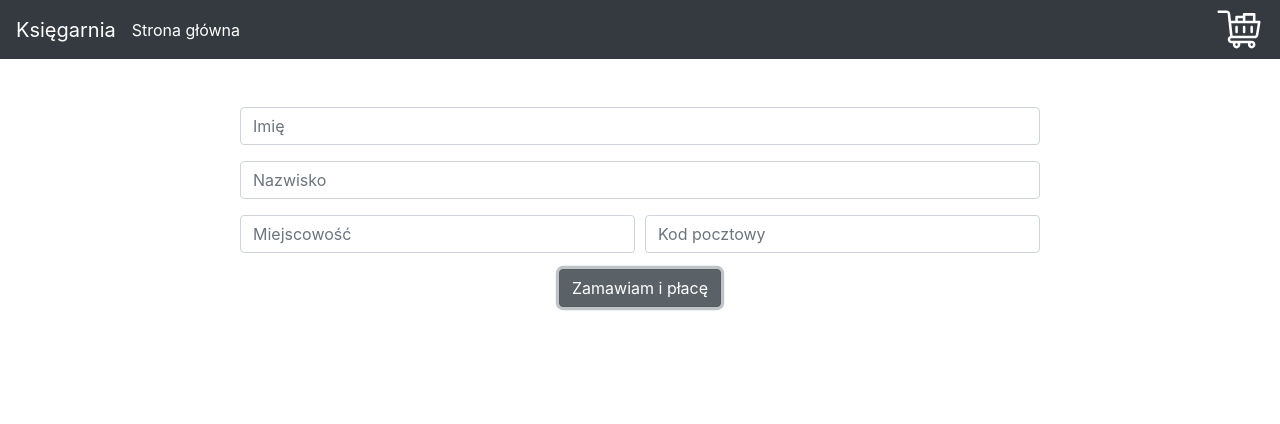
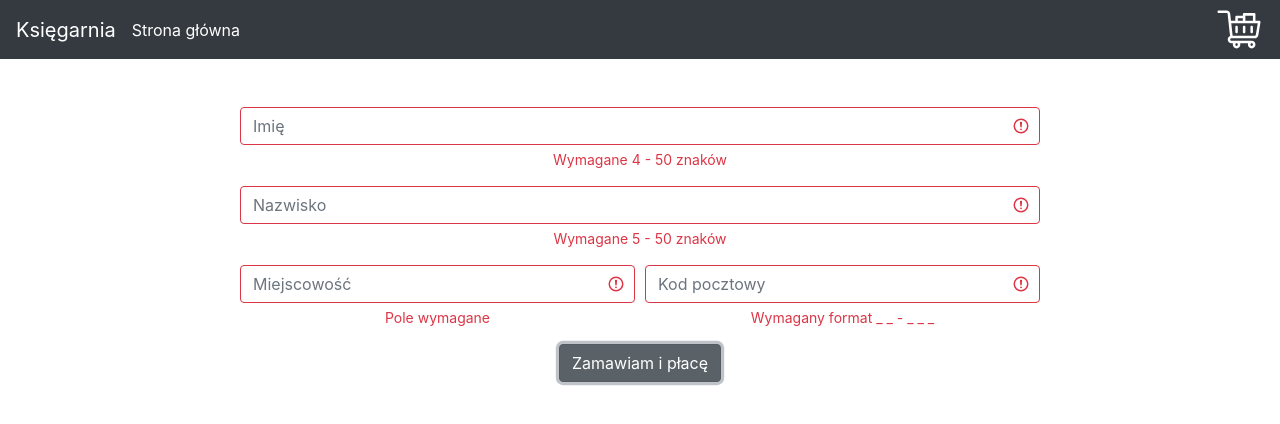
Before and after one commit to magpie-dot/bookstore, a React (Create React App) app in the folder front/: page /formular in a window 1280 px wide. Both pictures are taken after a click on the button "Zamawiam i płacę". Shown: the top 424 px of the page. Built offline with nearby package versions, Linux system fonts and the light colour scheme.

Commit message:
Added form validation

```diff
--- a/front/src/components/Form/Form.js
+++ b/front/src/components/Form/Form.js
@@ -11,8 +11,7 @@ const initialState = {
   last_name: "",
   city: "",
   zip_code: "",
-  validation: null,
-  validationElements: {},
+  validation: true,
 };
 
 class Formular extends React.Component {
@@ -30,12 +29,9 @@ class Formular extends React.Component {
 
   handleSubmit = () => {
     let validationElements = checkValidation(this.state);
-    this.setState({ ...this.state, validationElements });
-    console.log(validationElements);
     let valueValidationElementsArray = Object.values(validationElements).filter(
       (element) => element === false
     );
-    console.log(valueValidationElementsArray);
     if (valueValidationElementsArray.length > 0) {
       this.setState({ ...this.state, validation: false });
     } else {
@@ -46,7 +42,6 @@ class Formular extends React.Component {
         city: this.state.city,
         zip_code: this.state.zip_code,
       };
-      console.log(dataToPost);
       fetch("http://localhost:3001/api/order", {
         method: "POST",
         headers: { "Content-Type": "application/json" },
@@ -57,7 +52,7 @@ class Formular extends React.Component {
           this.setState(initialState);
         })
         .catch((err) => {
-          console.log("Coś nie wyszło", err);
+          console.log(err);
         });
     }
   };
@@ -66,6 +61,11 @@ class Formular extends React.Component {
     this.setState({
       [event.target.name]: event.target.value,
     });
+  };
+
+  checkElementValidation = (element) => {
+    let validationElements = checkValidation(this.state);
+    return validationElements[element];
   };
 
   componentDidMount() {
@@ -78,38 +78,70 @@ class Formular extends React.Component {
         <Form>
           <Form.Group>
             <Form.Control
+              isInvalid={
+                this.state.validation
+                  ? false
+                  : !this.checkElementValidation("firstNameValidation")
+              }
               placeholder="Imię"
               name="first_name"
               value={this.state.first_name}
               onChange={this.handleOnChange}
             />
+            <Form.Control.Feedback type="invalid">
+              Wymagane 4 - 50 znaków
+            </Form.Control.Feedback>
           </Form.Group>
 
           <Form.Group>
             <Form.Control
+              isInvalid={
+                this.state.validation
+                  ? false
+                  : !this.checkElementValidation("lastNameValidation")
+              }
               placeholder="Nazwisko"
               name="last_name"
               value={this.state.last_name}
               onChange={this.handleOnChange}
             />
+            <Form.Control.Feedback type="invalid">
+              Wymagane 5 - 50 znaków
+            </Form.Control.Feedback>
           </Form.Group>
           <Form.Row>
             <Form.Group as={Col}>
               <Form.Control
+                isInvalid={
+                  this.state.validation
+                    ? false
+                    : !this.checkElementValidation("cityValidation")
+                }
                 placeholder="Miejscowość"
                 name="city"
                 value={this.state.city}
                 onChange={this.handleOnChange}
               />
+              <Form.Control.Feedback type="invalid">
+              Pole wymagane
+            </Form.Control.Feedback>
             </Form.Group>
 
             <Form.Group as={Col}>
               <Form.Control
+                isInvalid={
+                  this.state.validation
+                    ? false
+                    : !this.checkElementValidation("zipCodeValidation")
+                }
                 placeholder="Kod pocztowy"
                 name="zip_code"
                 value={this.state.zip_code}
                 onChange={this.handleOnChange}
               />
+              <Form.Control.Feedback type="invalid">
+              Wymagany format _ _ - _ _ _
+            </Form.Control.Feedback>
             </Form.Group>
           </Form.Row>
 
--- a/front/src/components/Form/utils.js
+++ b/front/src/components/Form/utils.js
@@ -3,7 +3,7 @@ import Joi from "joi";
 const schemaFirstName = Joi.string().min(4).max(50).required();
 const schemaLastName = Joi.string().min(5).max(50).required();
 const schemaCity = Joi.string().required();
-const schemaZipCode = Joi.string().regex(/\d{2}-\d{3}/).required();
+const schemaZipCode = Joi.string().regex(/\d{2}-\d{3}/).max(6).required();
 
 
 const checkValidation = (formData) => {
```
Also changed, not shown: 1 other file (tests, documents, lock files or other folders).
